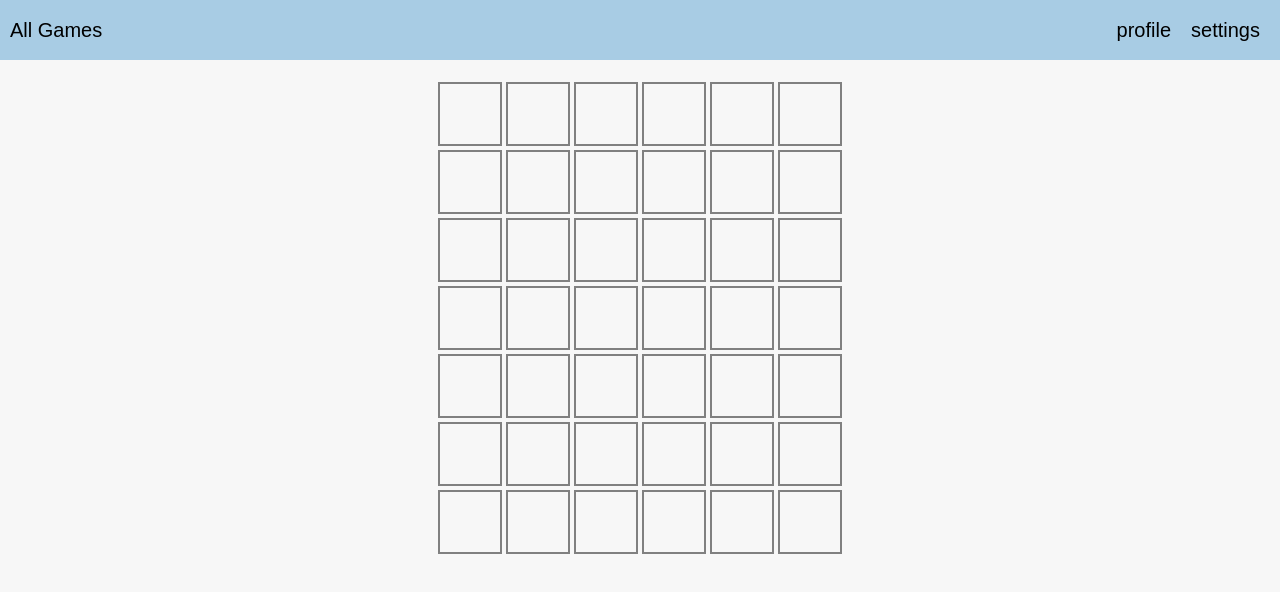
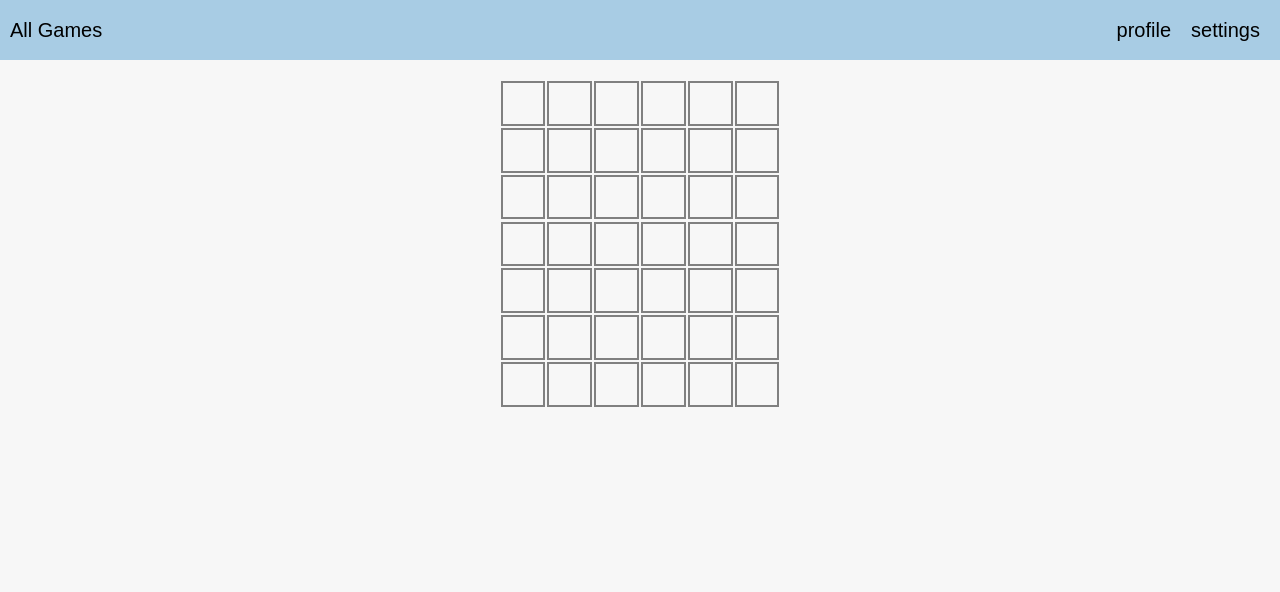
Before and after one commit to jypark5/games-hub, a React (Vite) app: page /wordle in a window 1280 px wide. Shown: the top 592 px of the page. Built offline with nearby package versions, Linux system fonts and the light colour scheme.

Commit message:
changed wordle styling to have relative sized grids and font

```diff
--- a/src/components/wordle/Row.css
+++ b/src/components/wordle/Row.css
@@ -5,13 +5,15 @@
 
 .cell {
   display: flex;
+  box-sizing: border-box;
   border-style: solid;
   border-color: gray;
   border-width: 2px;
-  width: 60px;
-  height: 60px;
-  font-size: 30px;
-  margin: 2px;
+  width: 3.5%;
+  aspect-ratio: 1/1;
+  /* height: 60px; */
+  font-size: 2vw;
+  margin: 0.08%;
   justify-content: center;
   align-items: center;
   font-weight: 600;
@@ -21,22 +23,25 @@
   background-color: rgb(32, 153, 32);
   color: white;
   border: none;
-  width: 64px;
-  height: 64px;
+  width: 3.5%;
+  aspect-ratio: 1/1;
+  /* height: 64px; */
 }
 
 .cell.yellow {
   background-color: #b59f3b;
   color: white;
   border: none;
-  width: 64px;
-  height: 64px;
+  width: 3.5%;
+  aspect-ratio: 1/1;
+  /* height: 64px; */
 }
 
 .cell.grey {
   background-color: rgb(71, 71, 71);
   color: white;
   border: none;
-  width: 64px;
-  height: 64px;
+  width: 3.5%;
+  aspect-ratio: 1/1;
+  /* height: 64px; */
 }
```
Also changed, not shown: 1 other file (tests, documents, lock files or other folders).
